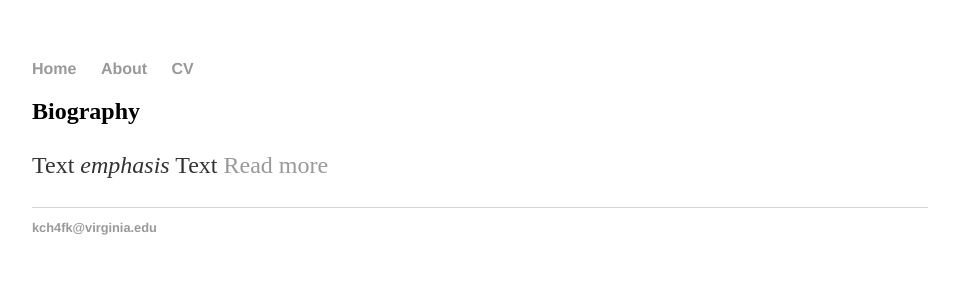
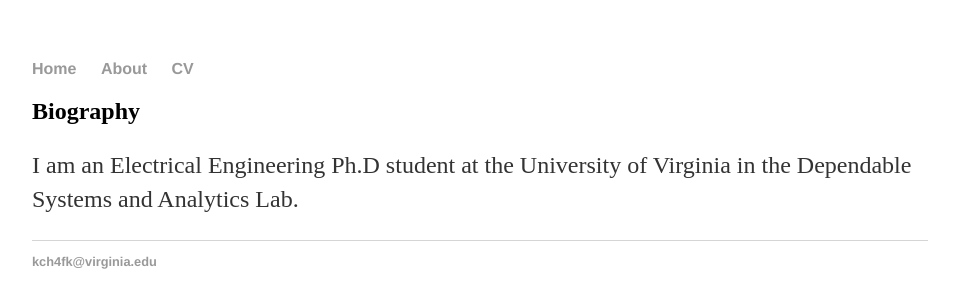
Before and after one commit to kch4fk/kch4fk.github.io, a Jekyll site: the page built from index.html, in a window 1280 px wide. Shown: the top 308 px of the page, without its empty margins (160-1119 px from the left). Built offline with Jekyll 4.4.1, drawn with Linux system fonts in a browser that asks for light colours.

Commit message:
Update index.html

```diff
--- a/index.html
+++ b/index.html
@@ -4,5 +4,6 @@ title: Kay Hutchinson
 ---
 <div class="blurb">
 	<h2>Biography</h2>
-	<p>Text <em>emphasis</em> Text <a href="/about">Read more</a></p>
+	<p>I am an Electrical Engineering Ph.D student at the University of Virginia in the Dependable Systems and Analytics Lab.</p>
+	<!--<p>Text <em>emphasis</em> Text <a href="/about">Read more</a></p>-->
 </div><!-- /.blurb -->
```
